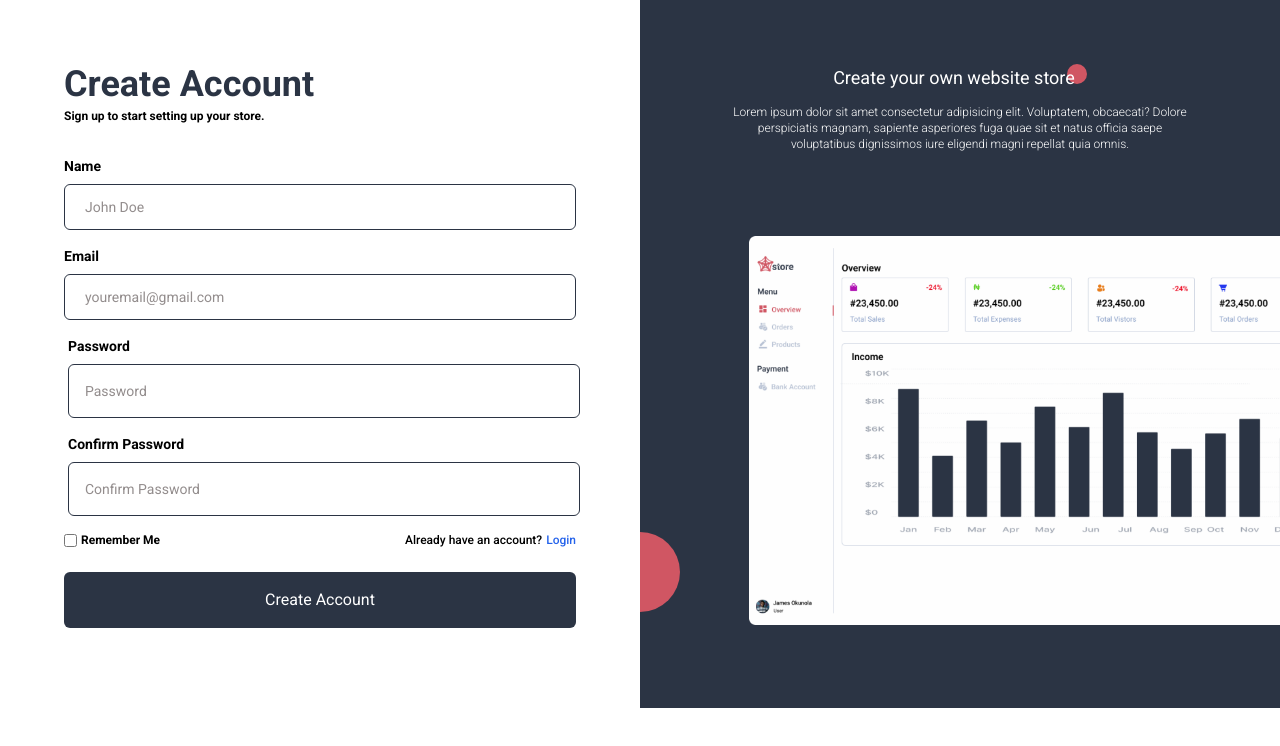
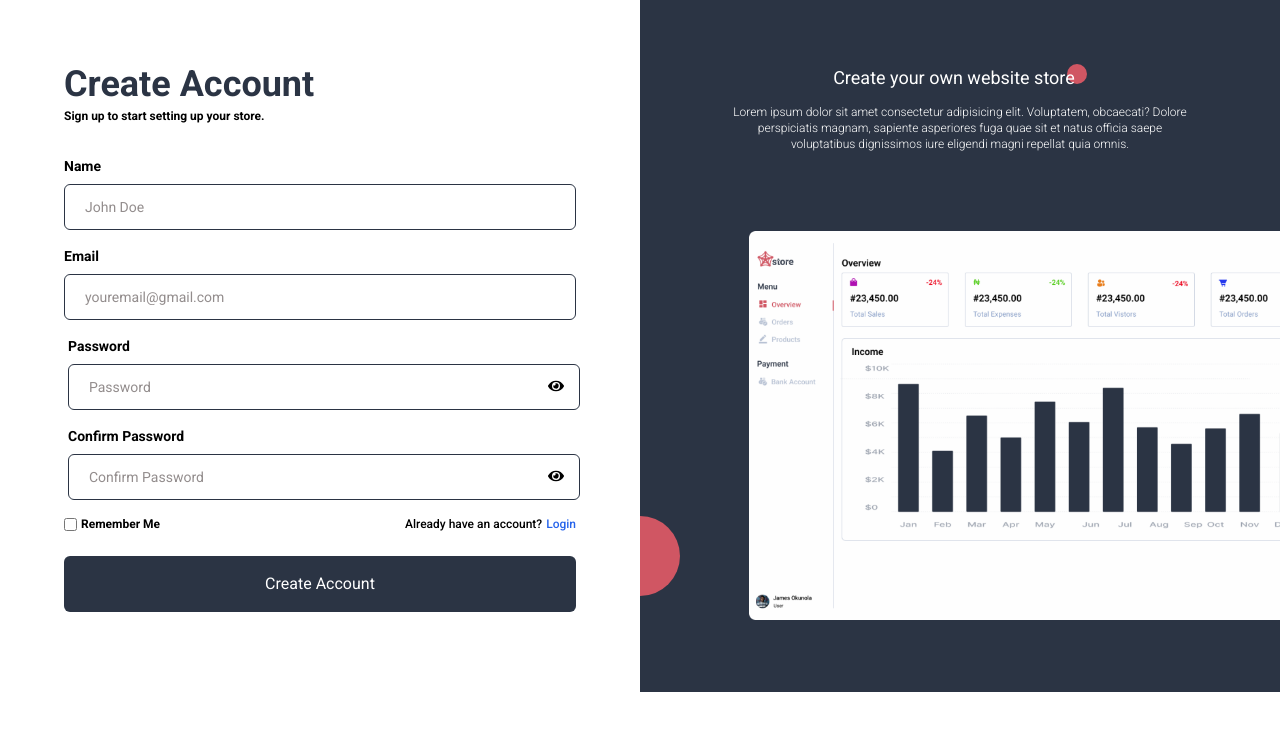
Before and after one commit to kingjamesegun/Lolas-store, a Next.js app: page /sign-up in a window 1280 px wide. Shown: the top 746 px of the page. Built offline with nearby package versions, Linux system fonts and the light colour scheme.

Commit message:
Added react icons, created input component, added password visibility

```diff
--- /dev/null
+++ b/components/InputForm.js
@@ -0,0 +1,14 @@
+import React from 'react'
+
+const InputForm = ({type, id, placeholder}) => {
+  return (
+    <input
+    type={type}
+    id={id}
+    className='rounded-md border w-full py-3 md:px-5 px-3 text-sm border-input-border placeholder:text-input-grey outline-0'
+    placeholder={placeholder}
+/>
+  )
+}
+
+export default InputForm
--- a/components/LoginForm.js
+++ b/components/LoginForm.js
@@ -1,15 +1,24 @@
+import React, { useState } from 'react'
 import Link from 'next/link';
+import InputForm from './InputForm';
+import {FaEye} from "react-icons/fa"
+import {FaEyeSlash} from "react-icons/fa"
 const LoginForm = () => {
+	//Logic
+	const [showPassword, setShowPassword] = useState(false)
+	const togglePassword = () =>{
+		setShowPassword(!showPassword)
+	}
+
 	return (
 		<form>
 			<div className='flex flex-col mb-4'>
 				<label htmlFor='email' className='text-sm mb-2 font-semibold'>
 					Email
 				</label>
-				<input
+				<InputForm
 					type='email'
 					id='email'
-					className='rounded-md border py-3 md:px-5 px-3 text-sm border-input-border placeholder:text-input-grey outline-0'
 					placeholder='youremail@gmail.com'
 				/>
 			</div>
@@ -17,12 +26,19 @@ const LoginForm = () => {
 				<label htmlFor='password' className='text-sm mb-2 font-semibold'>
 					Password
 				</label>
-				<input
-					type='password'
-					id='password'
-					placeholder='Password'
-					className='rounded-md border py-4 md:px-6 px-3 text-sm border-input-border placeholder:text-input-grey outline-0'
-				/>
+				<div className='relative'>
+					<InputForm
+						type={showPassword ? 'text':'password'}
+						id='password'
+						placeholder='Password'
+					/>
+					{
+						showPassword ?
+						<FaEyeSlash className='absolute right-4 bottom-4 cursor-pointer' onClick={togglePassword} />
+						:
+						<FaEye className='absolute right-4 bottom-4 cursor-pointer' onClick={togglePassword} />
+					}
+				</div>
 			</div>
 			<div className='flex justify-between items-center mb-6'>
 				<div className='flex flex-row items-center justify-center'>
--- a/components/SignUpForm.js
+++ b/components/SignUpForm.js
@@ -1,15 +1,28 @@
+import React, {useState} from 'react'
 import Link from 'next/link';
+import InputForm from './InputForm';
+import {FaEye} from "react-icons/fa"
+import {FaEyeSlash} from "react-icons/fa"
+
 const SignUpForm = () => {
+	// Logic
+	const [showPassword, setShowPassword] = useState(false)
+	const [showCPassword, setShowCPassword] = useState(false)
+	const togglePassword = () =>{
+		setShowPassword(!showPassword)
+	}
+	const toggleCPassword = () =>{
+		setShowCPassword(!showCPassword)
+	}
 	return (
 		<form>
 			<div className='flex flex-col mb-4'>
 				<label htmlFor='text' className='text-sm mb-2 font-semibold'>
 					Name
 				</label>
-				<input
+				<InputForm
 					type='text'
 					id='text'
-					className='rounded-md border py-3 md:px-5 px-3 text-sm border-input-border placeholder:text-input-grey outline-0'
 					placeholder='John Doe'
 				/>
 			</div>
@@ -17,10 +30,9 @@ const SignUpForm = () => {
 				<label htmlFor='email' className='text-sm mb-2 font-semibold'>
 					Email
 				</label>
-				<input
+				<InputForm
 					type='email'
 					id='email'
-					className='rounded-md border py-3 md:px-5 px-3 text-sm border-input-border placeholder:text-input-grey outline-0'
 					placeholder='youremail@gmail.com'
 				/>
 			</div>
@@ -29,23 +41,37 @@ const SignUpForm = () => {
 					<label htmlFor='password' className='text-sm mb-2 font-semibold'>
 						Password
 					</label>
-					<input
-						type='password'
+					<div className='relative'>
+						<InputForm
+							type={showPassword ? 'text':'password'}
 							id='password'
 							placeholder='Password'
-						className='rounded-md border py-4 md:px-4 px-3 text-sm border-input-border placeholder:text-input-grey outline-0'
 						/>
+						{
+							showPassword ?
+							<FaEyeSlash className='absolute right-4 bottom-4 cursor-pointer' onClick={togglePassword} />
+							:
+							<FaEye className='absolute right-4 bottom-4 cursor-pointer' onClick={togglePassword} />
+						}
+					</div>
 				</div>
 				<div className='flex flex-col mb-4 mx-1 w-full'>
 					<label htmlFor='cpassword' className='text-sm mb-2 font-semibold'>
 						Confirm Password
 					</label>
-					<input
-						type='password'
+					<div className='relative'>
+						<InputForm
+							type={showCPassword ? 'text':'password'}
 							id='cpassword'
 							placeholder='Confirm Password'
-						className='rounded-md border py-4 md:px-4 px-3 text-sm border-input-border placeholder:text-input-grey outline-0'
 						/>
+						{
+							showCPassword ?
+							<FaEyeSlash className='absolute right-4 bottom-4 cursor-pointer' onClick={toggleCPassword} />
+							:
+							<FaEye className='absolute right-4 bottom-4 cursor-pointer' onClick={toggleCPassword} />
+						}
+					</div>
 				</div>
 			</div>
 			<div className='flex justify-between items-center mb-6'>
--- a/package.json
+++ b/package.json
@@ -10,7 +10,8 @@
   "dependencies": {
     "next": "12.1.0",
     "react": "17.0.2",
-    "react-dom": "17.0.2"
+    "react-dom": "17.0.2",
+    "react-icons": "^4.3.1"
   },
   "devDependencies": {
     "autoprefixer": "^10.4.2",
```
Also changed, not shown: 1 other file (tests, documents, lock files or other folders). Lines whose indentation alone changed are shown as unchanged.
